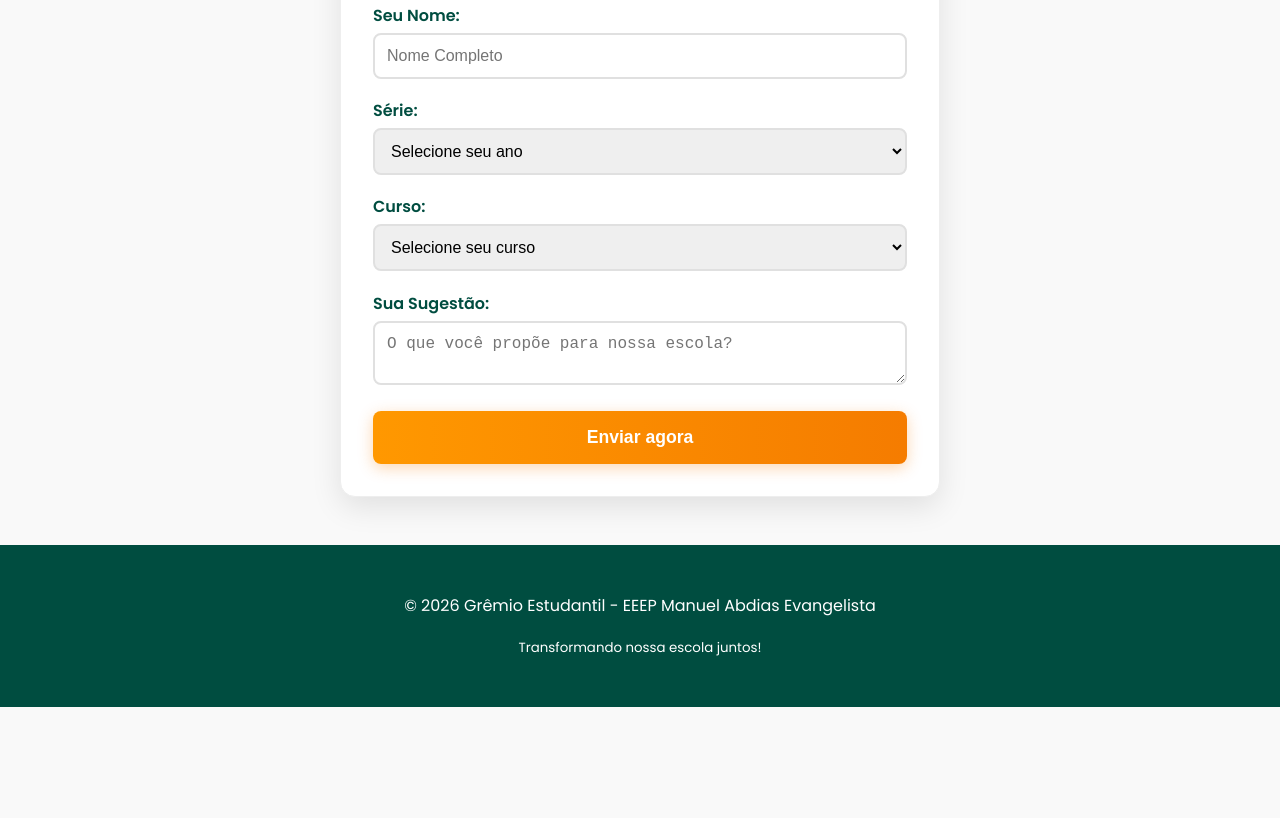
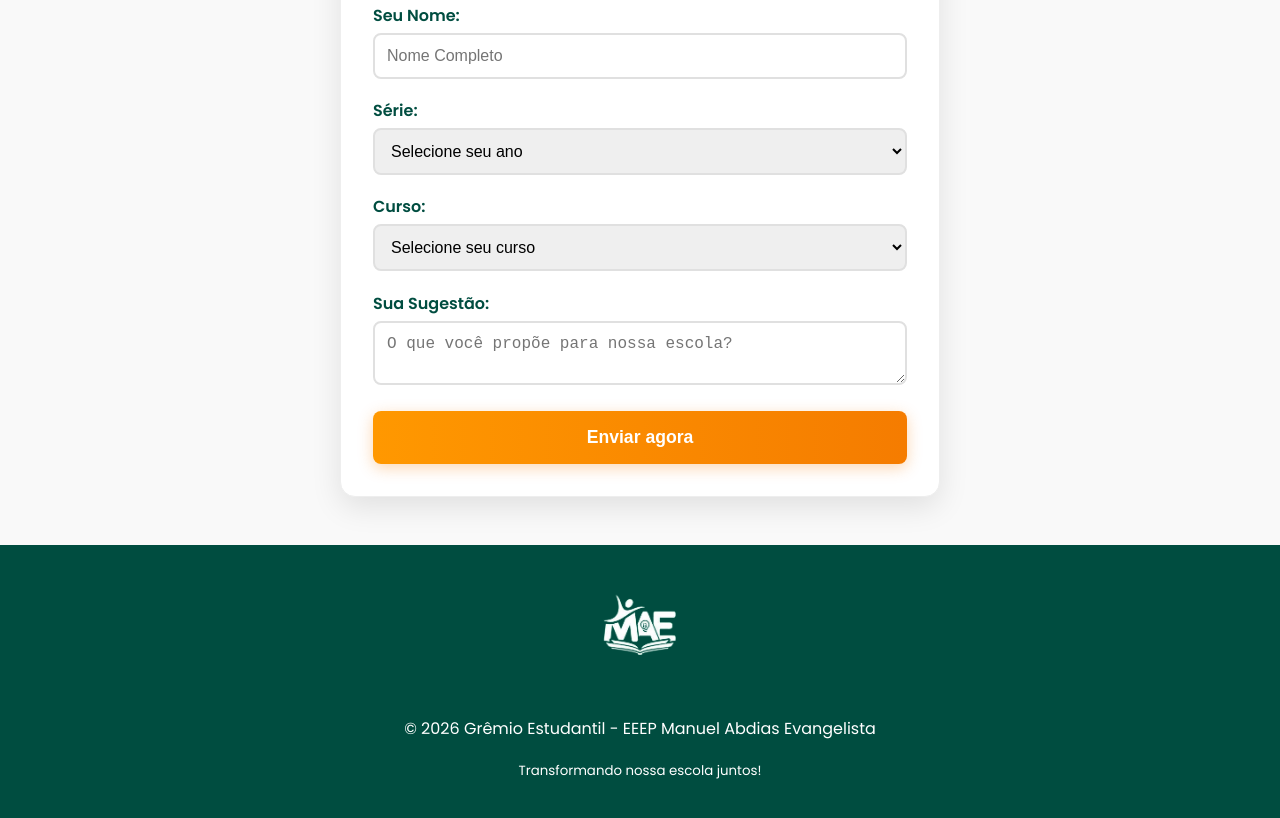
Before and after one commit to davidoamaraltecds-cloud/gremio-abdias, a plain HTML site: page index.html in a window 1280 px wide. Shown: the part 1034-1852 px from the top of the page. Before the commit the page ends 1741 px from the top, so only its background shows below. Drawn offline with Linux system fonts and the light colour scheme.

Commit message:
Add files via upload
adicionando a foto da escola no site

```diff
--- a/index.html
+++ b/index.html
@@ -4,6 +4,7 @@
     <meta charset="UTF-8">
     <meta name="viewport" content="width=device-width, initial-scale=1.0">
     <title>Grêmio Abdias em ação - EEEPMAE</title>
+    <link rel="shortcut icon" href="gremio-logo-semfundo.png" type="image/x-icon">
     <link href="https://fonts.googleapis.com/css2?family=Poppins:wght@300;400;600;700&display=swap" rel="stylesheet">
     <style>
         :root {
@@ -125,6 +126,14 @@
             margin-top: 3rem;
         }
 
+        /* Novo estilo para controlar o tamanho da foto no rodapé */
+        .img-rodape {
+            max-width: 100px; /* Ajuste esse valor se quiser a foto maior ou menor */
+            height: auto;
+            margin-bottom: 1rem;
+            border-radius: 8px; /* Deixa os cantos da imagem levemente arredondados */
+        }
+
         /* --- AJUSTES PARA CELULAR --- */
         @media (max-width: 600px) {
             header h1 { font-size: 1.5rem; }
@@ -198,6 +207,7 @@
 </div>
 
 <footer>
+    <img src="logo-epmae-semfundo.png" alt="EEEP Manoel Abdias Evangelista" class="img-rodape">
     <p>&copy; 2026 Grêmio Estudantil - EEEP Manuel Abdias Evangelista</p>
     <p><small>Transformando nossa escola juntos!</small></p>
 </footer>
```
Also changed, not shown: logo-epmae-semfundo.png (added).
